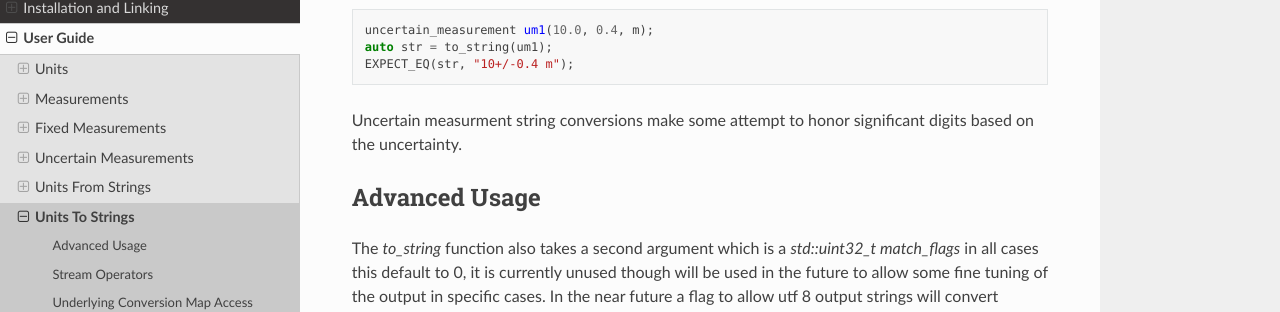
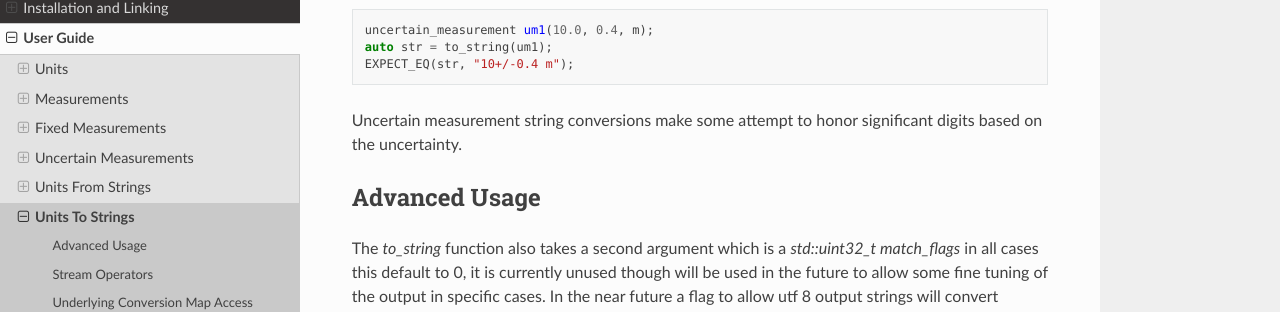
Before and after one commit to LLNL/units, a Sphinx documentation site: the page built from docs/user-guide/to_string.rst, in a window 1280 px wide and 900 px high, scrolled down 421 px. Shown: the part 147-459 px from the top of the window. Built offline with Sphinx 7.4.7 and the Read the Docs theme 2.0.0, drawn with Linux system fonts in a browser that asks for light colours.

Commit message:
fix some spelling

```diff
--- a/docs/user-guide/defined_units.rst
+++ b/docs/user-guide/defined_units.rst
@@ -501,7 +501,7 @@
 - au_old
 - angstrom
 - parsec
-- smoot
+- `smoot`
 - cubit
 - longcubit
 - arpent_us
--- a/docs/user-guide/to_string.rst
+++ b/docs/user-guide/to_string.rst
@@ -25,7 +25,7 @@
    auto str = to_string(um1);
    EXPECT_EQ(str, "10+/-0.4 m");
 
-Uncertain measurment string conversions make some attempt to honor significant digits based on the uncertainty.
+Uncertain measurement string conversions make some attempt to honor significant digits based on the uncertainty.
 
 Advanced Usage
 ----------------
```
